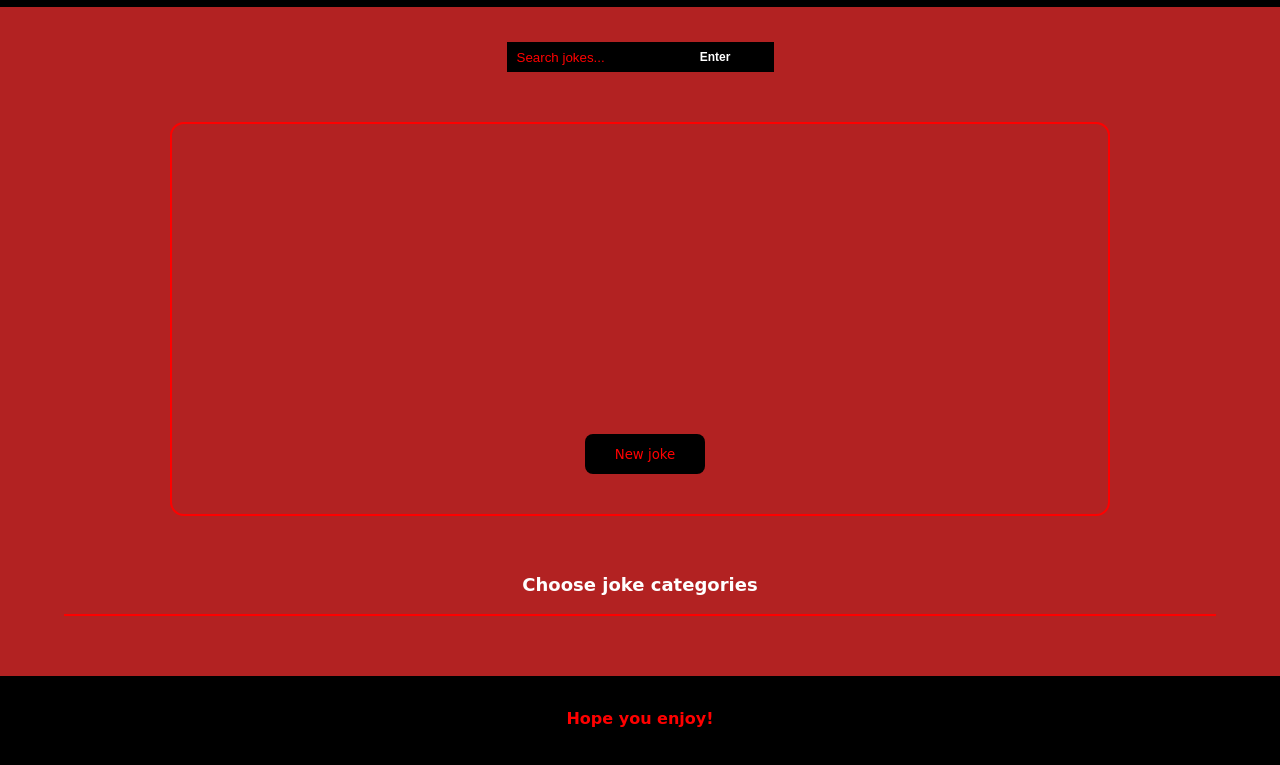
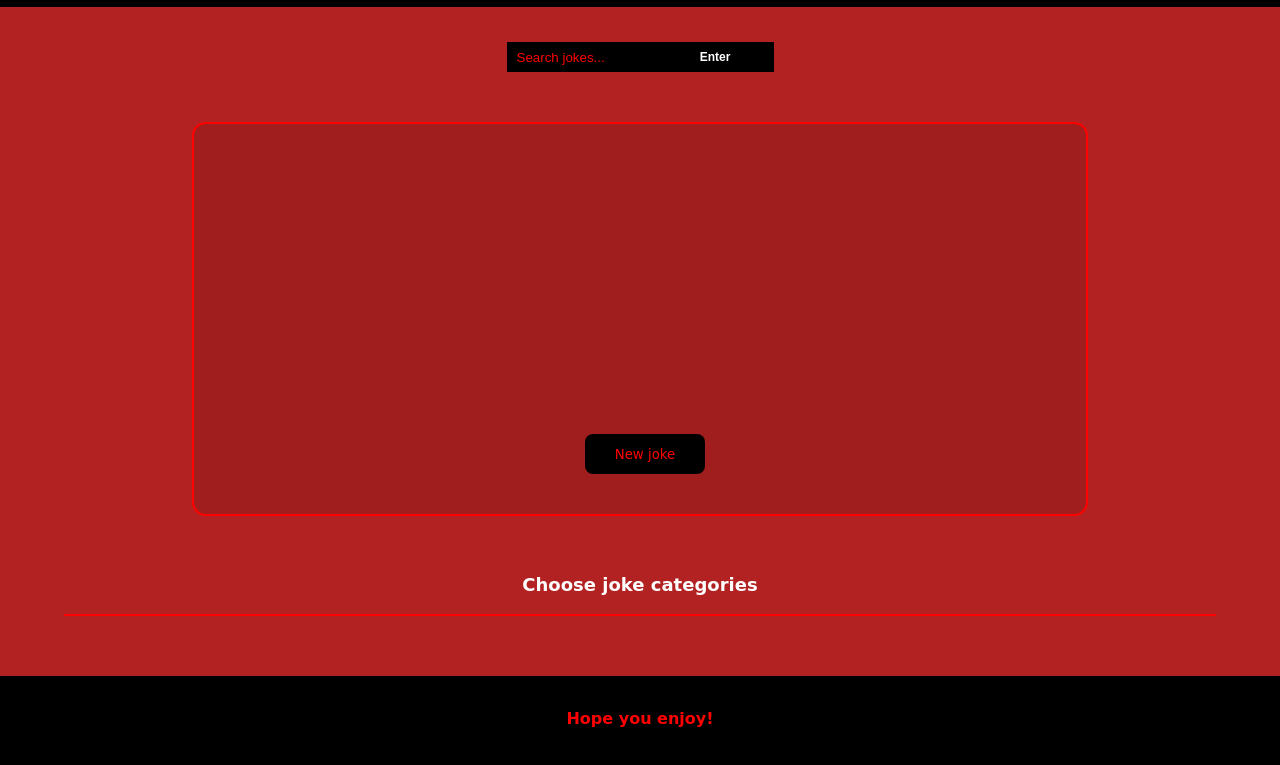
Before and after one commit to takniashvili/ChuckNorissJokes, a plain HTML site: page index.html in a window 1280 px wide. Shown: the part 73-838 px from the top of the page. Drawn offline with nearby package versions, Linux system fonts and the light colour scheme; no server answers; a web font is replaced by a local one.

Commit message:
Update style.css

```diff
--- a/style.css
+++ b/style.css
@@ -1,18 +1,11 @@
 @import
 url('https://fonts.googleapis.com/css2?family=Playpen+Sans:wght@200;400;600;800&display=swap');
 
-/*
- red: #B22222 Black: #000000 Antique white: #FAEBD7
-
- Deep Black: #333333 Clean White: #FFFFFF Bold Red: #FF5555 Modern Red,
-
- Charcoal Black: #333333 Pure White: #FFFFFF Vibrant Red: #FF3333 Elegant Red,
-
- Crimson Red: #DC143C Rich Black: #1E1E1E Ivory White: #FFFFF0 High-Contrast Black,
-
- Jet Black: #000000 Pure White: #FFFFFF Electric Red: #FF0000
- */
+ *{
+  box-sizing: border-box;
+ }
 body{
+  box-sizing: border-box;
   background-color: #B22222;
   font-family: 'Playpen Sans', cursive;
   height: 100%;
@@ -77,6 +70,7 @@ header{
   color: #FFFFFF;
 }
 .main{
+  background-color: #a11e1e;
   width: 70%;
   text-align: center;
   padding: 10px 20px 80px 20px;
```
